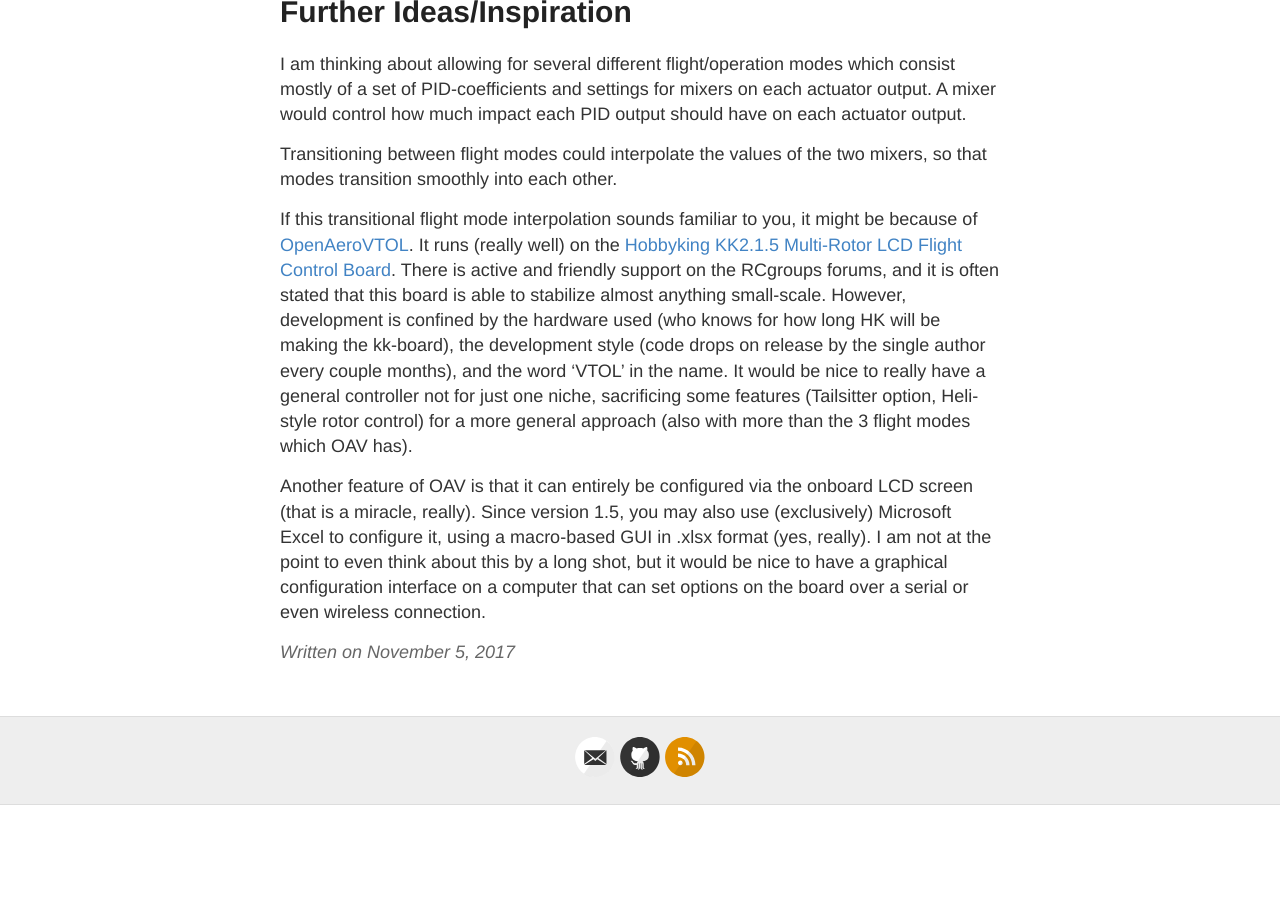
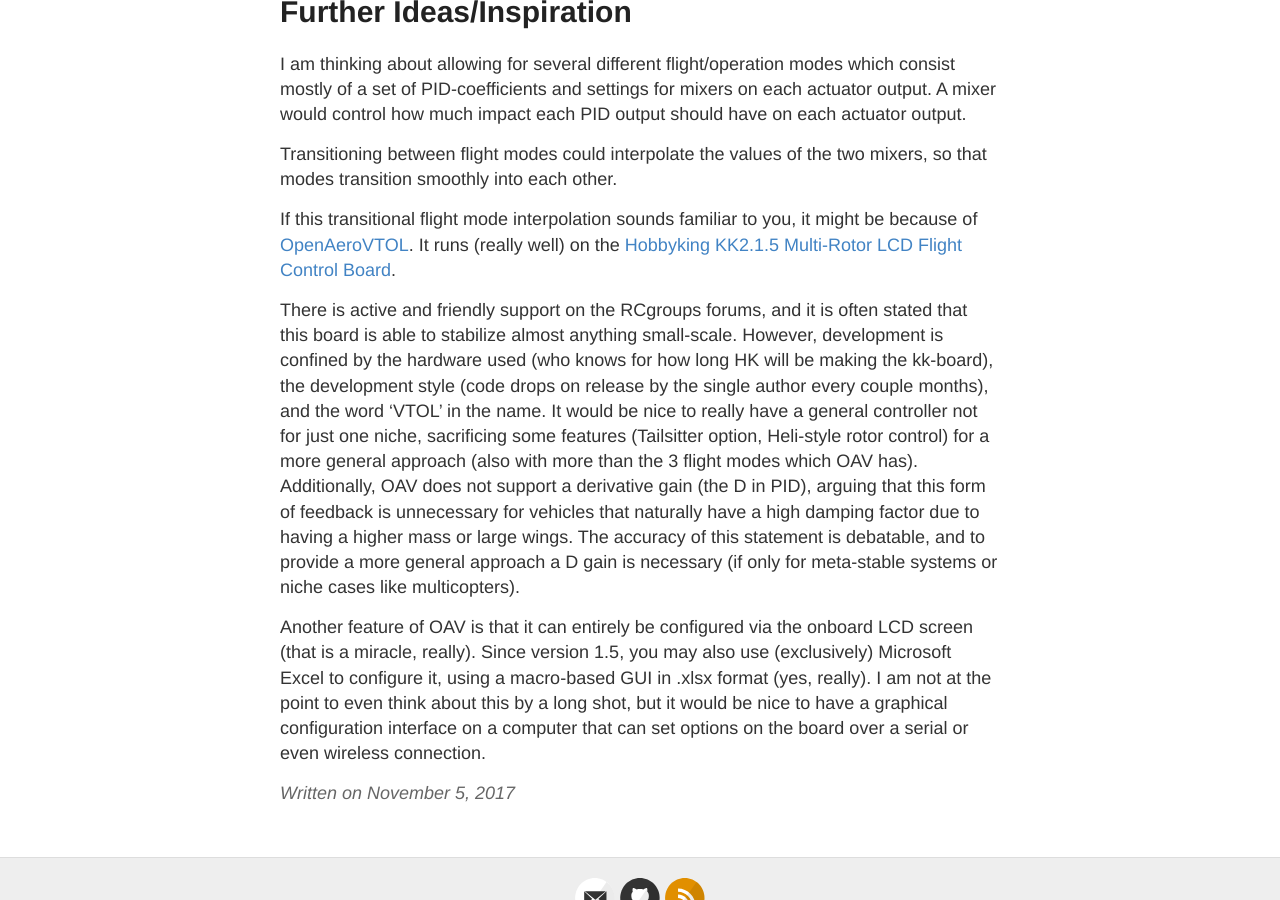
Before and after one commit to barafael/barafael.github.io, a Jekyll site: the page built from _posts/2017-11-05-Simple-PID-flight-controller.md, in a window 1280 px wide and 900 px high, scrolled down 3651 px. Built offline with Jekyll 4.4.1, drawn with Linux system fonts in a browser that asks for light colours; our own code applies the rules of GitHub Pages for plain Markdown files; before the commit the page ends 4456 px from its top, so only the background shows below that.

Commit message:
add friendly jab at OAV to address lack of D gain

```diff
--- a/_posts/2017-11-05-Simple-PID-flight-controller.md
+++ b/_posts/2017-11-05-Simple-PID-flight-controller.md
@@ -162,6 +162,7 @@
 [OpenAeroVTOL](https://www.rcgroups.com/forums/showthread.php?1972686-OpenAeroVTOL-with-transitional-mixers-(perfect-for-VTOLs)).
 It runs (really well) on the [Hobbyking KK2.1.5 Multi-Rotor LCD Flight Control
 Board](https://hobbyking.com/de_de/hobbyking-kk2-1-5-multi-rotor-lcd-flight-control-board-with-6050mpu-and-atmel-644pa.html?___store=de_de).
+
 There is active and friendly support on the RCgroups forums, and it is often
 stated that this board is able to stabilize almost anything small-scale.
 However, development is confined by the hardware used (who knows for how long
@@ -170,6 +171,11 @@
 would be nice to really have a general controller not for just one niche,
 sacrificing some features (Tailsitter option, Heli-style rotor control) for a
 more general approach (also with more than the 3 flight modes which OAV has).
+Additionally, OAV does not support a derivative gain (the D in PID), arguing
+that this form of feedback is unnecessary for vehicles that naturally have a
+high damping factor due to having a higher mass or large wings. The accuracy of
+this statement is debatable, and to provide a more general approach a D gain is
+necessary (if only for meta-stable systems or niche cases like multicopters).
 
 Another feature of OAV is that it can entirely be configured via the onboard
 LCD screen (that is a miracle, really). Since version 1.5, you may also use
```
